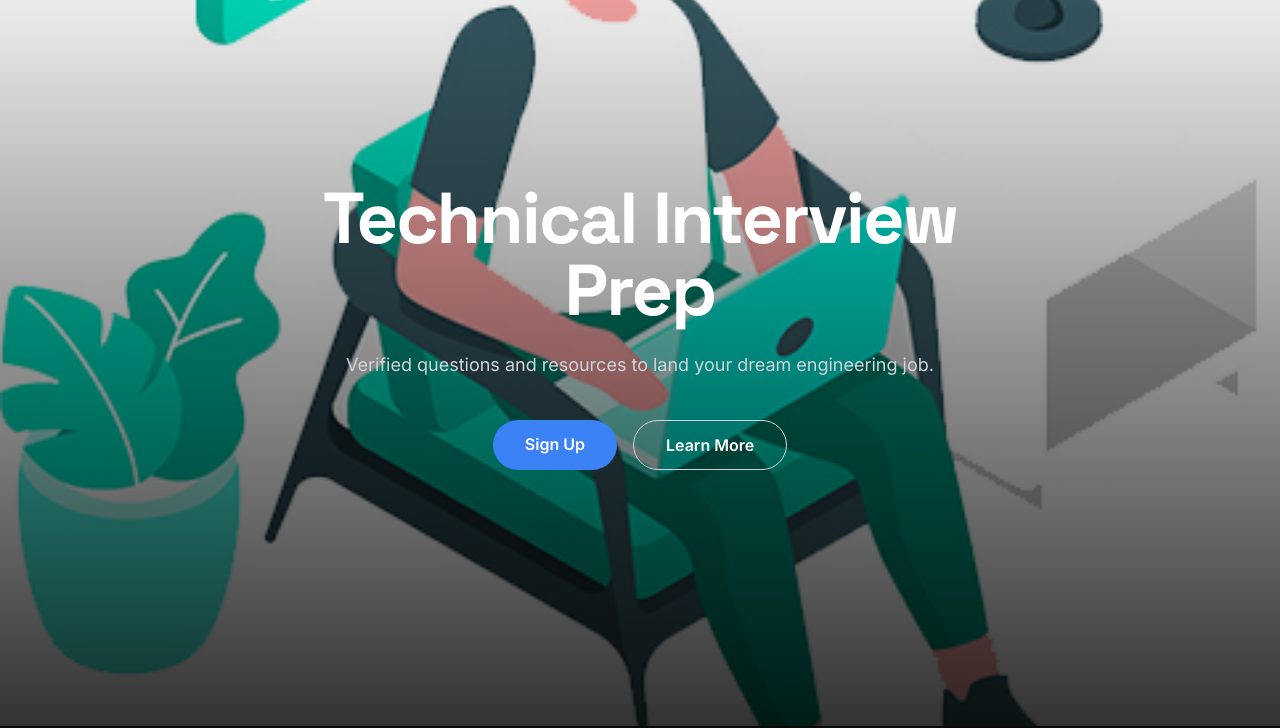
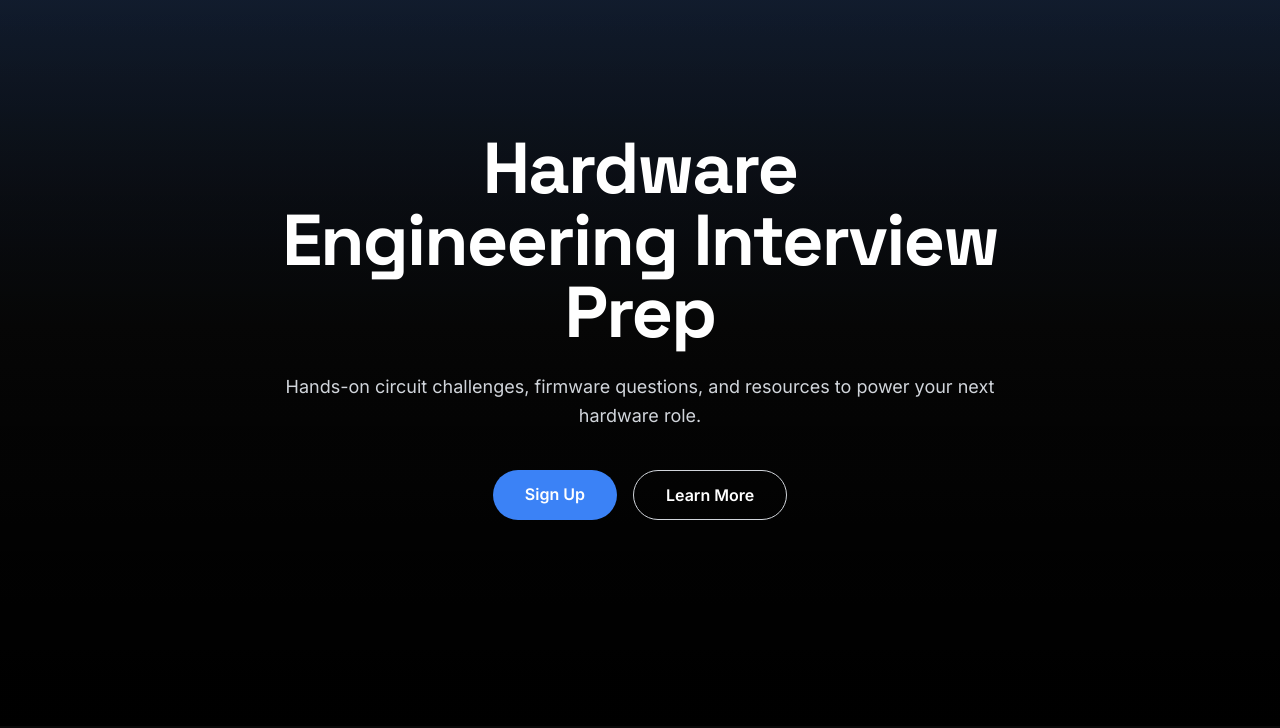
Before and after one commit to chinmaykulkarni1/InterviewAware, a website: page index.html in a window 1280 px wide. Shown: the part 74-802 px from the top of the page. Drawn offline with nearby package versions, Linux system fonts and the light colour scheme.

Commit message:
Tweak hero gradient and hardware copy

```diff
--- a/index.html
+++ b/index.html
@@ -38,7 +38,6 @@
   <link href="https://fonts.googleapis.com/css2?family=Inter:wght@300;400;600;800&family=Space+Grotesk:wght@400;700&display=swap" rel="stylesheet">
   <style>
     body { @apply bg-[#0a0a0a] text-gray-300 font-sans; }
-    .bg-hero { background-image: url('images/experience-img.jpg'); }
     .reveal { opacity: 0; }
   </style>
 </head>
@@ -60,11 +59,11 @@
   </nav>
 
   <!-- Hero Section -->
-  <section class="bg-hero bg-cover bg-center min-h-screen flex items-center relative">
+  <section class="min-h-screen flex items-center relative bg-gradient-to-b from-accent-blue/20 via-[#0a0a0a] to-black">
     <div class="absolute inset-0 bg-gradient-to-t from-black/80"></div>
     <div class="relative z-10 max-w-3xl mx-auto text-center px-6">
-      <h1 class="reveal text-white text-6xl md:text-7xl font-extrabold tracking-tight font-display">Technical Interview Prep</h1>
-      <p class="reveal mt-6 text-lg leading-relaxed">Verified questions and resources to land your dream engineering job.</p>
+      <h1 class="reveal text-white text-6xl md:text-7xl font-extrabold tracking-tight font-display">Hardware Engineering Interview Prep</h1>
+      <p class="reveal mt-6 text-lg leading-relaxed">Hands-on circuit challenges, firmware questions, and resources to power your next hardware role.</p>
       <div class="reveal mt-10 flex flex-col sm:flex-row gap-4 justify-center">
         <a href="https://forms.gle/8aHq2fjXJQZP2PDN8" class="rounded-full bg-accent-blue text-white px-8 py-3 font-semibold hover:bg-opacity-80 transition">Sign Up</a>
         <a href="#about" class="rounded-full border border-gray-300 text-white px-8 py-3 font-semibold hover:bg-white hover:text-black transition">Learn More</a>
```
